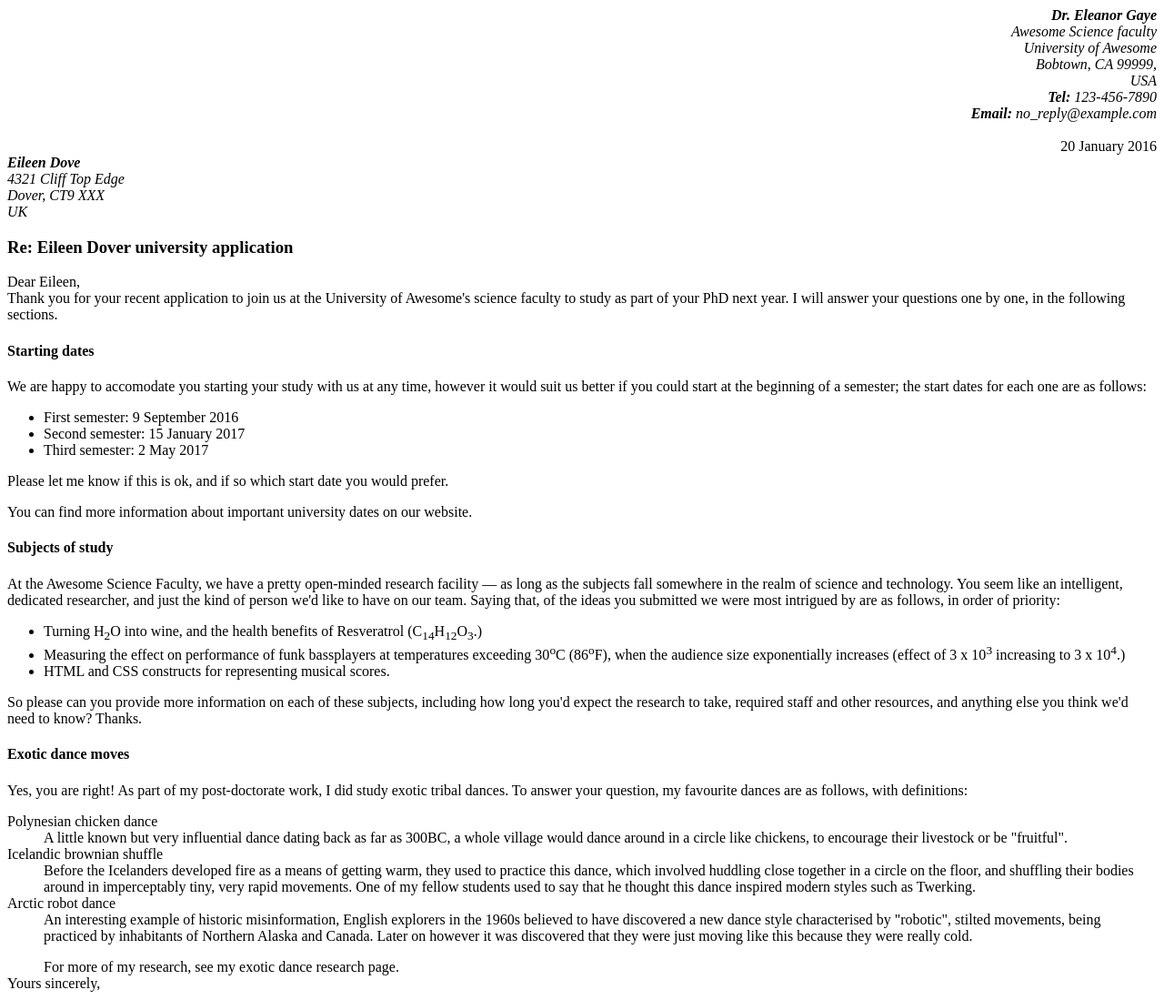
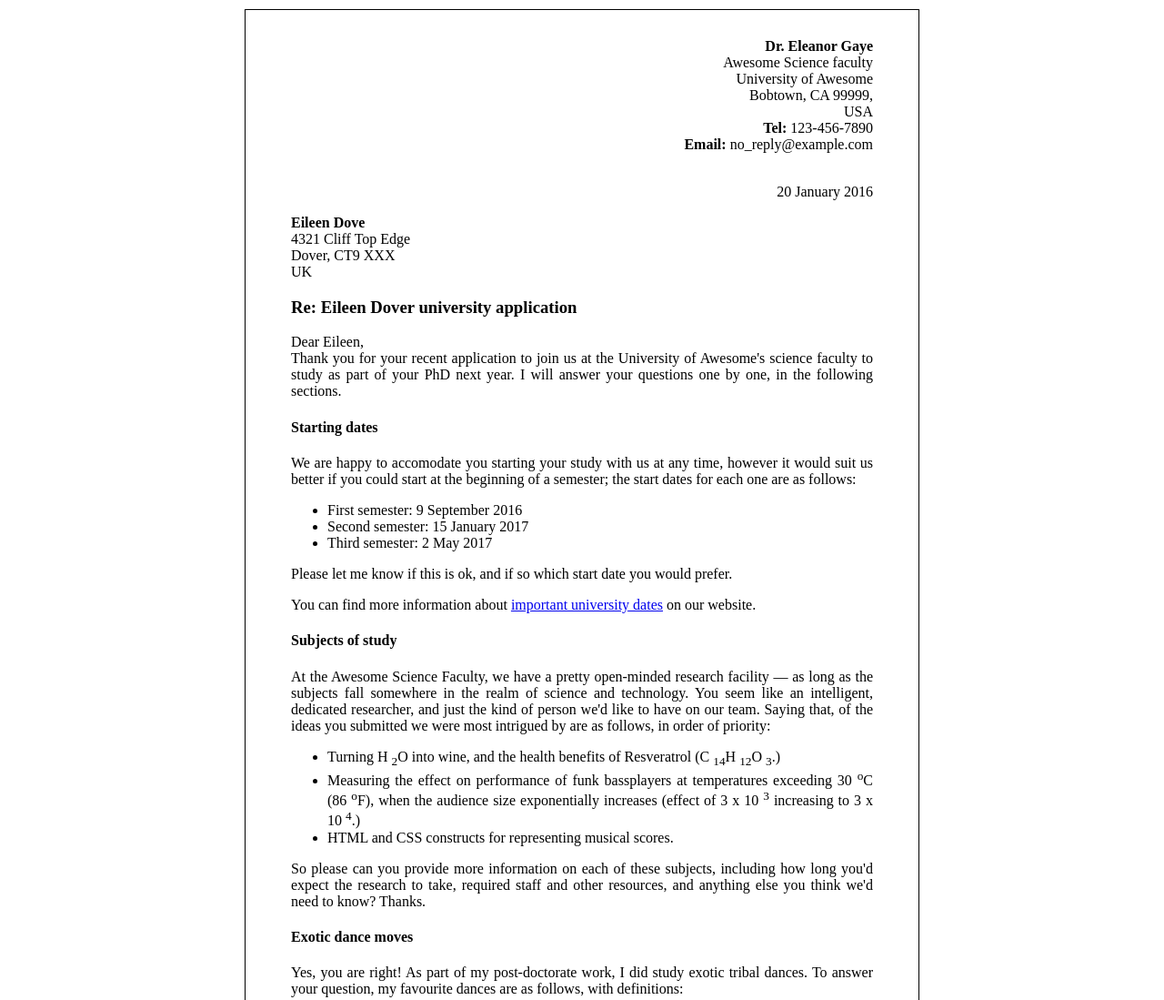
Before and after one commit to amalshehu/marking-up-a-letter-start, a plain HTML site: page index.html in a window 1280 px wide. Shown: the top 1099 px of the page at 91% size. Drawn offline with Linux system fonts and the light colour scheme.

Commit message:
Complete letter

```diff
--- a/index.html
+++ b/index.html
@@ -1,15 +1,16 @@
 <!DOCTYPE html>
-<html>
+<html lang="en">
 
 <head>
   <meta charset="utf-8" />
+  <meta name="author" content="Amal Shehu">
   <title>Response letter from research fellow.</title>
-  <link rel="stylesheet" type="text/css" media="screen" href="main.css" />
+  <link rel="stylesheet" type="text/css" href="main.css" />
 </head>
 
-<body>
-  <div class="from">
-    <address>
+<body class="main">
+  <div class="sender-column">
+    <p>
       <strong>Dr. Eleanor Gaye</strong>
       <br> Awesome Science faculty
       <br> University of Awesome
@@ -20,16 +21,16 @@
       <br>
       <strong>Email:</strong> no_reply@example.com
       <br>
-    </address>
+    </p>
     <br>
-    <time datetime="2016-1-20">20 January 2016</time>
+    <time datetime="2016-01-20">20 January 2016</time>
   </div>
-  <address>
+  <p>
     <strong>Eileen Dove</strong>
     <br> 4321 Cliff Top Edge
     <br> Dover, CT9 XXX
     <br> UK
-  </address>
+  </p>
 
 
   <h3>Re: Eileen Dover university application</h3>
@@ -48,19 +49,19 @@
     at the beginning of a semester; the start dates for each one are as follows: </p>
   <ul>
     <li>First semester:
-      <time datetime="2016-9-09">9 September 2016</time>
+      <time datetime="2016-09-09">9 September 2016</time>
     </li>
     <li>Second semester:
-      <time datetime="2016-1-20">15 January 2017</time>
+      <time datetime="2016-01-20">15 January 2017</time>
     </li>
     <li>Third semester:
-      <time datetime="2017-5-02">2 May 2017</time>
+      <time datetime="2017-05-02">2 May 2017</time>
     </li>
   </ul>
 
   <p>Please let me know if this is ok, and if so which start date you would prefer.</p>
 
-  <p>You can find more information about important university dates on our website.</p>
+  <p>You can find more information about <a href="example.com">important university dates</a> on our website.</p>
 
   <h4>Subjects of study</h4>
 
@@ -70,9 +71,16 @@
     of priority: </p>
 
   <ul>
-    <li>Turning H<sub>2</sub>O into wine, and the health benefits of Resveratrol (C<sub>14</sub>H<sub>12</sub>O<sub>3</sub>.)</li>
-    <li>Measuring the effect on performance of funk bassplayers at temperatures exceeding 30<sup>o</sup>C (86<sup>o</sup>F), when the audience size
-      exponentially increases (effect of 3 x 10<sup>3</sup> increasing to 3 x 10<sup>4</sup>.)</li>
+    <li>Turning H
+      <sub>2</sub>O into wine, and the health benefits of Resveratrol (C
+      <sub>14</sub>H
+      <sub>12</sub>O
+      <sub>3</sub>.)</li>
+    <li>Measuring the effect on performance of funk bassplayers at temperatures exceeding 30
+      <sup>o</sup>C (86
+      <sup>o</sup>F), when the audience size exponentially increases (effect of 3 x 10
+      <sup>3</sup> increasing to 3 x 10
+      <sup>4</sup>.)</li>
     <li> HTML and CSS constructs for representing musical scores.</li>
   </ul>
   <p>
@@ -81,38 +89,37 @@
   </p>
   <h4>Exotic dance moves</h4>
 
-  <p>Yes, you are right! As part of my post-doctorate work, I did study exotic tribal dances. To answer your
-    question, my favourite dances are as follows, with definitions:</p>
+  <p>Yes, you are right! As part of my post-doctorate work, I did study exotic tribal dances. To answer your question, my favourite
+    dances are as follows, with definitions:</p>
 
   <dl>
 
-  <dt>Polynesian chicken dance</dt>
+    <dt>Polynesian chicken dance</dt>
 
-  <dd>A little known but very influential
-    dance dating back as far as 300BC, a whole village would dance around in a circle like chickens, to encourage their livestock
-    or be "fruitful". </dd>
+    <dd>A little known but very influential dance dating back as far as 300BC, a whole village would dance around in a circle
+      like chickens, to encourage their livestock or be "fruitful". </dd>
 
-  <dt>Icelandic brownian shuffle</dt>
+    <dt>Icelandic brownian shuffle</dt>
 
-  <dd>Before the Icelanders developed fire as a means of getting warm, they used
-    to practice this dance, which involved huddling close together in a circle on the floor, and shuffling their bodies around
-    in imperceptably tiny, very rapid movements. One of my fellow students used to say that he thought this dance inspired
-    modern styles such as Twerking. </dd>
+    <dd>Before the Icelanders developed fire as a means of getting warm, they used to practice this dance, which involved huddling
+      close together in a circle on the floor, and shuffling their bodies around in imperceptably tiny, very rapid movements.
+      One of my fellow students used to say that he thought this dance inspired modern styles such as Twerking. </dd>
 
-  <dt>Arctic robot dance</dt>
+    <dt>Arctic robot dance</dt>
 
-  <dd>An interesting example of historic misinformation, English explorers
-    in the 1960s believed to have discovered a new dance style characterised by "robotic", stilted movements, being practiced
-    by inhabitants of Northern Alaska and Canada. Later on however it was discovered that they were just moving like this because
-    they were really cold.</dd>
+    <dd>An interesting example of historic misinformation, English explorers in the 1960s believed to have discovered a new dance
+      style characterised by "robotic", stilted movements, being practiced by inhabitants of Northern Alaska and Canada.
+      Later on however it was discovered that they were just moving like this because they were really cold.</dd>
   </dl>
 
 
-  <dd>For more of my research, see my exotic dance research page. </dd>
-
-  Yours sincerely, <br><br>
-  Dr Eleanor Gaye <br><br>
-  University of Awesome motto: "Be awesome to each other." -- Bill S Preston, Esq
+  For more of my research, see my <a href="www.example.com">exotic dance research page</a>.
+  <br>
+  <br> Yours sincerely,
+  <br>
+  <br> Dr Eleanor Gaye
+  <br>
+  <br> University of Awesome motto: <q>Be awesome to each other.</q> -- <i>Bill S Preston, Esq</i>
 
 </body>
 
--- a/main.css
+++ b/main.css
@@ -1,3 +1,19 @@
-.from{
-    text-align: right
+.sender-column{
+    text-align: right;
 }
+.main {
+    margin: auto;
+    width: 50%;
+    padding-left: 50px;
+    padding-right: 50px;
+    padding-top: 15px;
+    padding-bottom: 15px;
+    margin-top: 10px;
+    margin-bottom: 10px;
+    border-style: solid;
+    border-width: thin;
+    align-self: center;
+    text-align: justify;
+    font-family: 'Times New Roman', Times, serif;
+    font-size: 16px
+}
```
